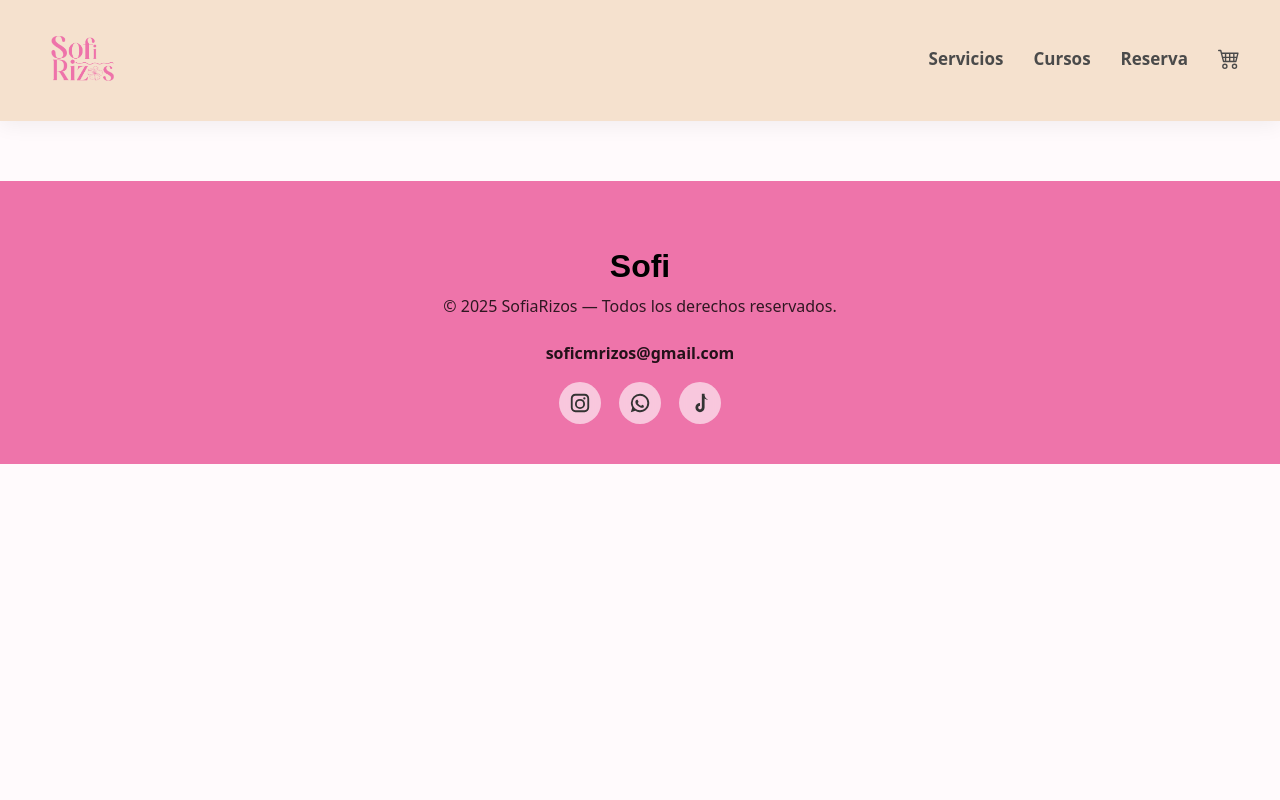
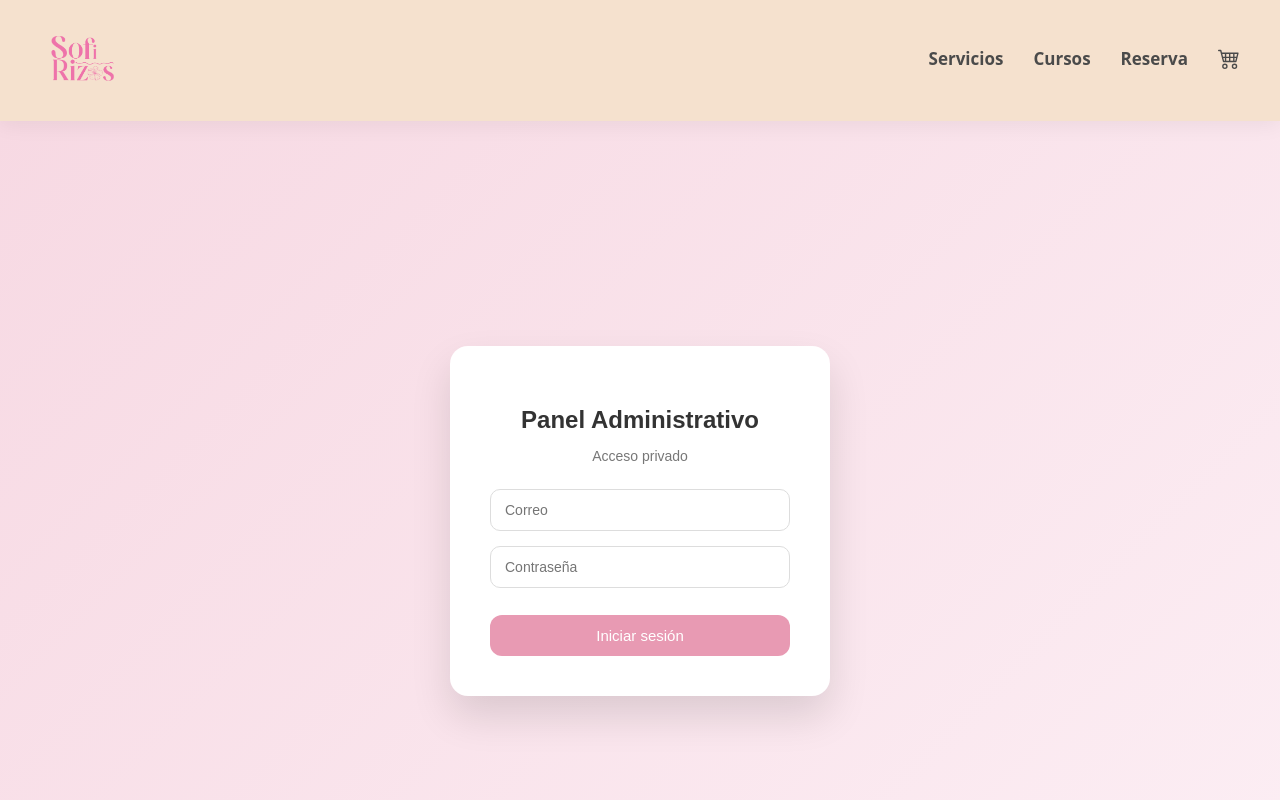
Before and after one commit to Montoya04/sofiarizos-frontend, a React (Vite) app: page /admin/login in a window 1280 px wide. Shown: the top 800 px of the page. Built offline with nearby package versions, Linux system fonts and the light colour scheme.

Commit message:
Cambios en AdminLogin.jsx y App.jsx

```diff
--- a/src/App.jsx
+++ b/src/App.jsx
@@ -1,44 +1,29 @@
 import { BrowserRouter, Routes, Route } from "react-router-dom";
-
-// Layout
 import Header from "./components/Header";
 import Footer from "./components/Footer";
 
-// Páginas públicas
 import Servicios from "./pages/Servicios";
 import Cursos from "./pages/Cursos";
 import Reserva from "./pages/Reserva";
 import Carrito from "./pages/Carrito";
-
-// Admin
+import ReservaAdmin from "./pages/ReservaAdmin";
 import AdminLogin from "./pages/AdminLogin";
-import ReservaAdmin from "./pages/ReservaAdmin";
 import AdminGuard from "./components/AdminGuard";
 
-// Layout público (con header y footer)
-function PublicLayout() {
+export default function App() {
   return (
-    <>
+    <BrowserRouter>
       <Header />
       <Routes>
         <Route path="/" element={<Servicios />} />
         <Route path="/cursos" element={<Cursos />} />
         <Route path="/reserva" element={<Reserva />} />
         <Route path="/carrito" element={<Carrito />} />
-      </Routes>
-      <Footer />
-    </>
-  );
-}
 
-export default function App() {
-  return (
-    <BrowserRouter>
-      <Routes>
-        {/* LOGIN ADMIN (SIN HEADER NI FOOTER) */}
-        <Route path="/admin-login" element={<AdminLogin />} />
+        {/* LOGIN ADMIN */}
+        <Route path="/admin/login" element={<AdminLogin />} />
 
-        {/* PANEL ADMIN PROTEGIDO */}
+        {/* PANEL ADMIN */}
         <Route
           path="/admin"
           element={
@@ -47,10 +32,8 @@ export default function App() {
             </AdminGuard>
           }
         />
-
-        {/* SITIO PÚBLICO */}
-        <Route path="/*" element={<PublicLayout />} />
       </Routes>
+      <Footer />
     </BrowserRouter>
   );
 }
--- a/src/pages/AdminLogin.jsx
+++ b/src/pages/AdminLogin.jsx
@@ -2,10 +2,10 @@ import { useState } from "react";
 import { useNavigate } from "react-router-dom";
 import "../pages/styles/AdminLogin.css";
 
-const API_URL = import.meta.env.VITE_API_URL;
+const API_URL = "https://sofiarizos-backend-production.up.railway.app";
 
 export default function AdminLogin() {
-  const [username, setUsername] = useState("");
+  const [email, setEmail] = useState("");
   const [password, setPassword] = useState("");
   const [error, setError] = useState("");
   const navigate = useNavigate();
@@ -17,8 +17,13 @@ export default function AdminLogin() {
     try {
       const res = await fetch(`${API_URL}/api/auth/login`, {
         method: "POST",
-        headers: { "Content-Type": "application/json" },
-        body: JSON.stringify({ email: username, password }),
+        headers: {
+          "Content-Type": "application/json",
+        },
+        body: JSON.stringify({
+          email: email,
+          password: password,
+        }),
       });
 
       if (!res.ok) {
@@ -28,16 +33,20 @@ export default function AdminLogin() {
 
       const data = await res.json();
 
+      console.log("✅ RESPUESTA LOGIN:", data);
+
       if (!data.token) {
         setError("Error de autenticación");
         return;
       }
 
+      // 🔐 GUARDAR TOKEN
       localStorage.setItem("adminToken", data.token);
-      localStorage.setItem("adminLoginTime", Date.now().toString());
 
+      // 👉 REDIRECCIÓN
       navigate("/admin", { replace: true });
-    } catch {
+    } catch (err) {
+      console.error(err);
       setError("Error de conexión con el servidor");
     }
   };
@@ -51,10 +60,10 @@ export default function AdminLogin() {
         {error && <div className="error">{error}</div>}
 
         <input
-          type="text"
-          placeholder="Usuario"
-          value={username}
-          onChange={(e) => setUsername(e.target.value)}
+          type="email"
+          placeholder="Correo"
+          value={email}
+          onChange={(e) => setEmail(e.target.value)}
           required
         />
 
```
